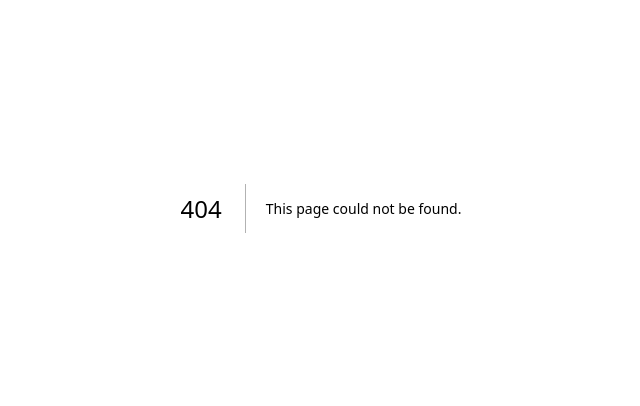
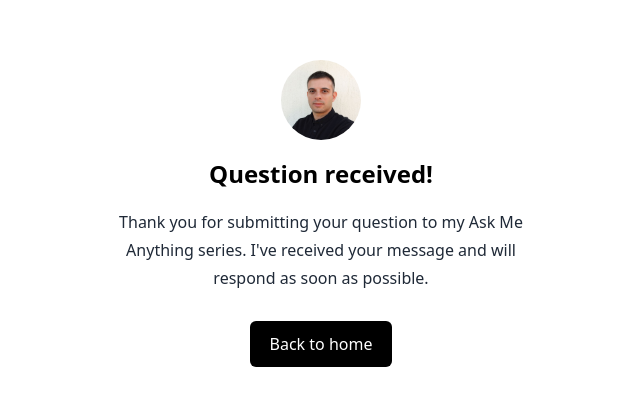
Before and after one commit to benitolopez/lopezb.com, a Next.js app: page /ama/confirm in a window 1280 px wide. Before the commit this address had no page. Shown: the part 192-598 px from the top of the page, without its empty margins (319-959 px from the left). Built offline with nearby package versions, Linux system fonts and the light colour scheme.

Commit message:
Add AMA form submission page

```diff
--- /dev/null
+++ b/app/(centered)/ama/confirm/page.tsx
@@ -0,0 +1,37 @@
+import type { Metadata } from "next";
+import BackToHome from "@/components/buttons/back-to-home";
+import Image from "next/image";
+
+export const metadata = {
+  title: "Question submitted - Benito Lopez",
+  description:
+    "Your question has been successfully submitted and will be reviewed.",
+  robots: {
+    index: false,
+    follow: false,
+  },
+};
+export default function AMAConfirm() {
+  return (
+    <div className="page">
+      <div className="max-w-[455px] text-center ">
+        <Image
+          src={`/avatars/me.jpg`}
+          width="80"
+          height="80"
+          className="rounded-full mb-5 mx-auto"
+          alt="Benito Lopez"
+        />
+        <h1 className="title leading-7 text-2xl font-bold text-black mb-5">
+          Question received!
+        </h1>
+        <p className="leading-7 text-gray-800 mb-10">
+          Thank you for submitting your question to my Ask Me Anything series.
+          I've received your message and will respond as soon as possible.
+        </p>
+
+        <BackToHome />
+      </div>
+    </div>
+  );
+}
```
